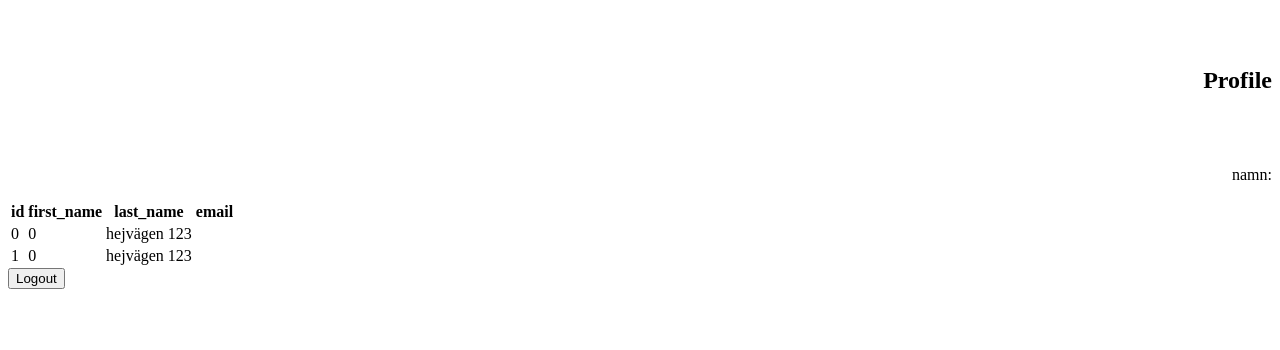
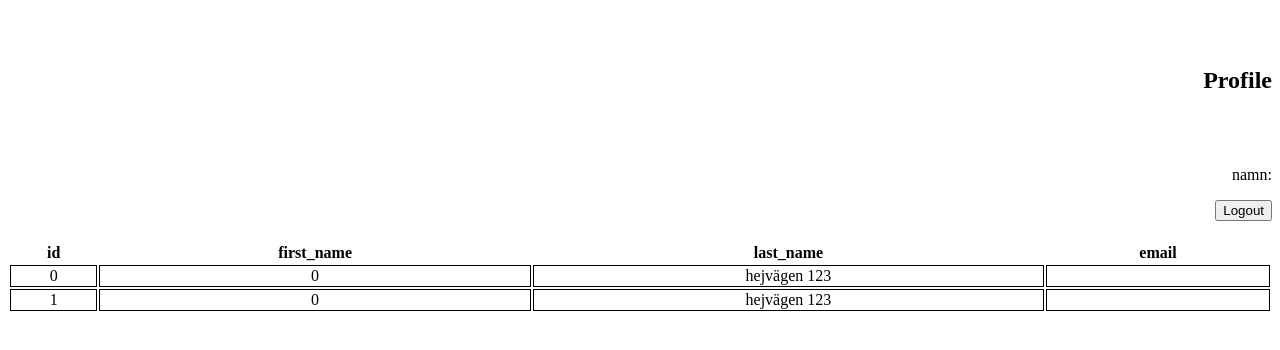
Before and after one commit to Bjurbom/WebbserverTvatt, a PHP site: page /user.php in a window 1280 px wide. Shown: the part 158-508 px from the top of the page. Run offline with PHP 8.4, Linux system fonts and the light colour scheme; the visitor is signed in with stand-in values (Sample User, id 1); data comes from the database, SQL or seed files in the repository; data that the repository does not hold is empty.

Commit message:
small Update

```diff
--- a/assets/css/user.css
+++ b/assets/css/user.css
@@ -9,3 +9,16 @@
     font-size: 50px;
 
 }
+
+table {
+
+    margin: 20px 0px 20px 0px;
+    width: 100%;
+}
+
+td{
+    text-align: center;
+    border-style: double;
+    border-width: 0.1px;
+
+}
--- a/user.php
+++ b/user.php
@@ -51,19 +51,20 @@
 
 	<p>namn: <?php $_SESSION['userLoggedIn']?></p>
 
+	<input value="Logout" type="button" onclick="<?php
+ session_destroy();
+
+
+ ?>">
+
+</div>
 
 
 </div>
 
 <?php 	include("includes/handlers/schema-handler.php"); ?>
 
-<input value="Logout" type="button" action="<?php
- session_destroy();
 
-
- ?>">
-
-</div>
 
 
 
```
